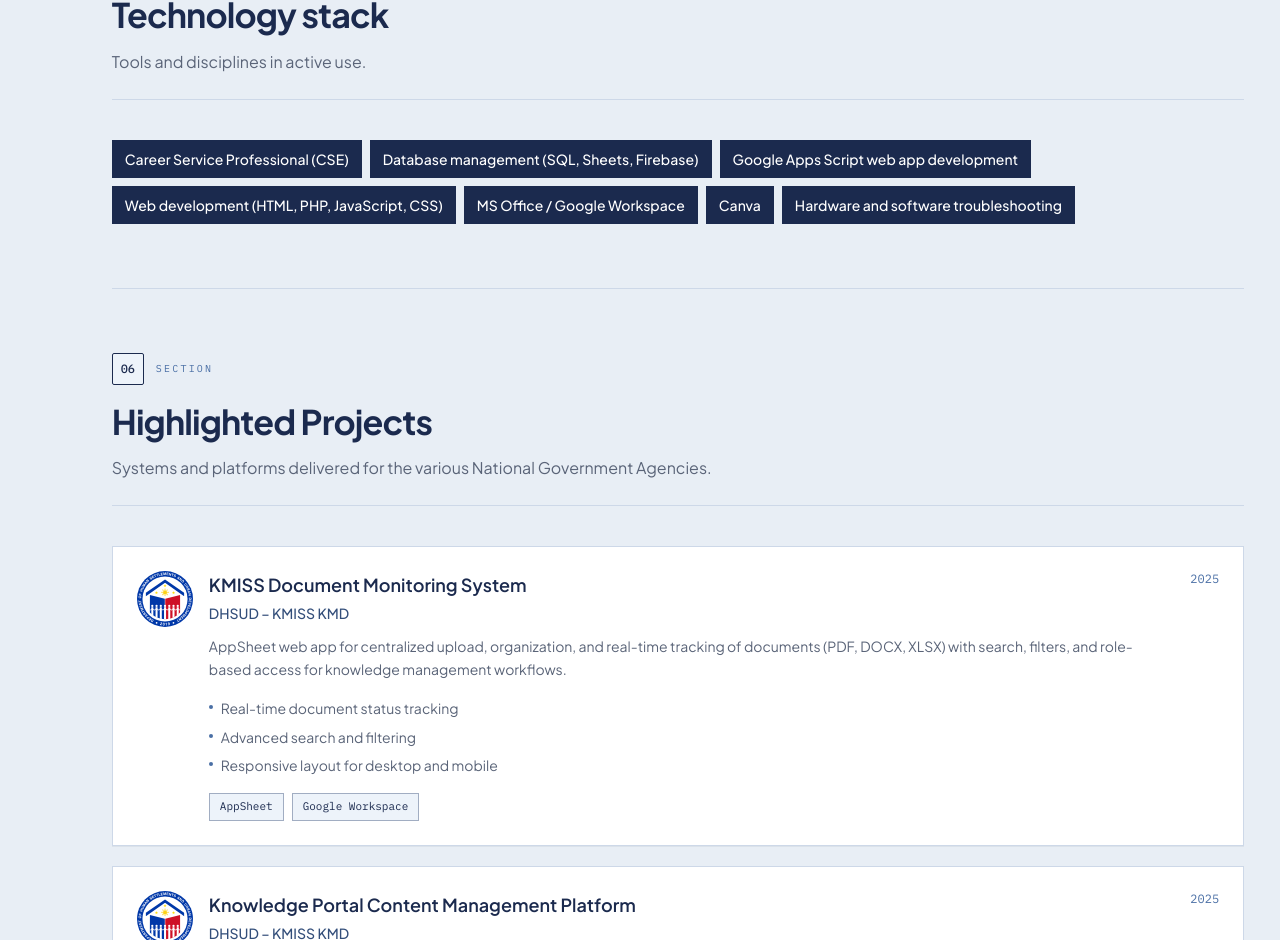
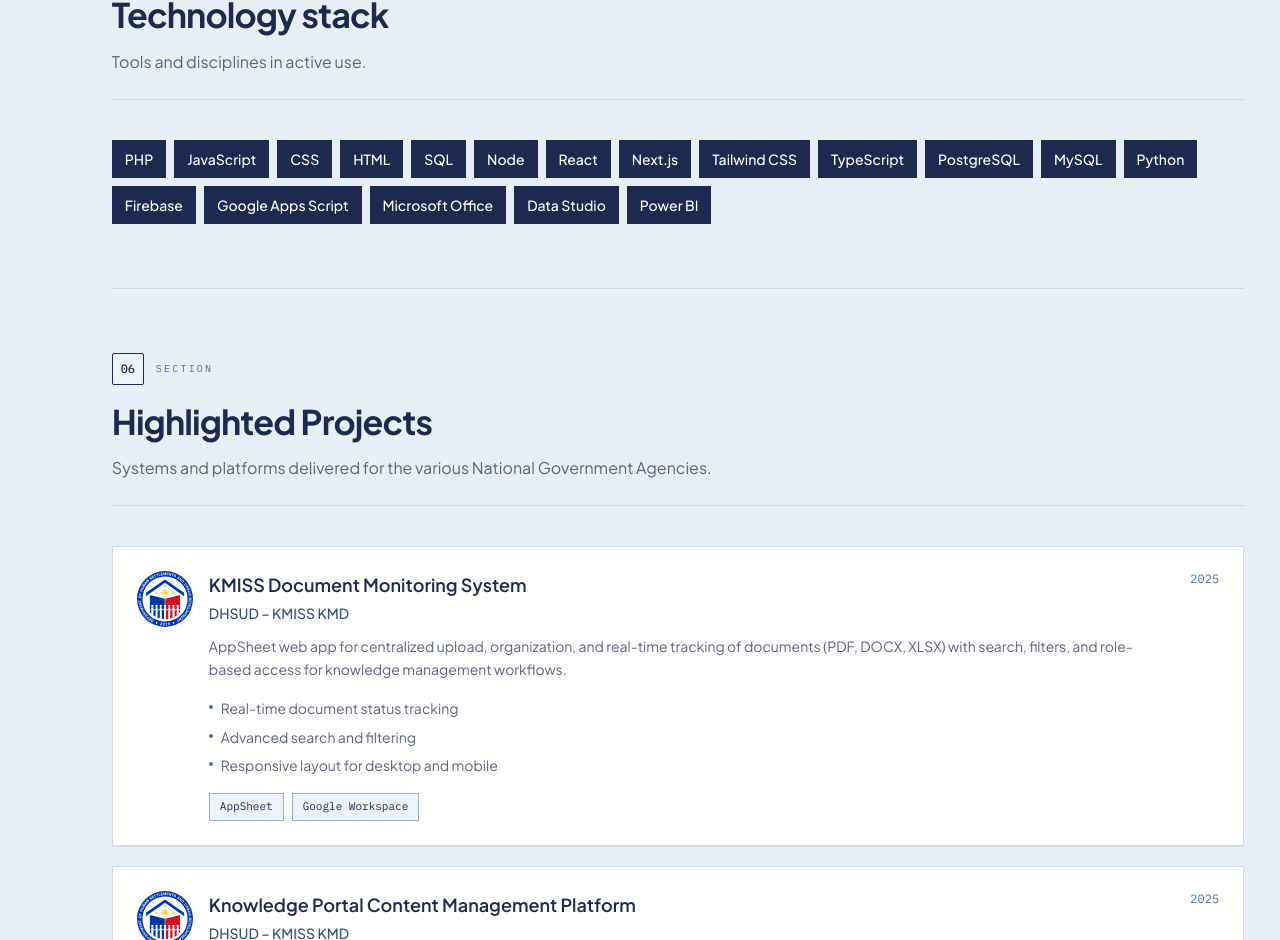
Before and after one commit to josesgpadasas/jepadasas-portfolio, a Next.js app in the folder frontend/: page / in a window 1280 px wide. Shown: the part 3671-4611 px from the top of the page. Built offline with nearby package versions, Linux system fonts and the light colour scheme.

Commit message:
Refresh technology stack competencies in profile data.

```diff
--- a/frontend/src/data/portfolio/profile.ts
+++ b/frontend/src/data/portfolio/profile.ts
@@ -145,13 +145,24 @@ const raw: Omit<PortfolioProfile, 'projects'> = {
     },
   ],
   competencies: compactStrings([
-    'Career Service Professional (CSE)',
-    'Database management (SQL, Sheets, Firebase)',
-    'Google Apps Script web app development',
-    'Web development (HTML, PHP, JavaScript, CSS)',
-    'MS Office / Google Workspace',
-    'Canva',
-    'Hardware and software troubleshooting',
+    'PHP',
+    'JavaScript',
+    'CSS',
+    'HTML',
+    'SQL',
+    'Node',
+    'React',
+    'Next.js',
+    'Tailwind CSS',
+    'TypeScript',
+    'PostgreSQL',
+    'MySQL',
+    'Python',
+    'Firebase',
+    'Google Apps Script',
+    'Microsoft Office',
+    'Data Studio',
+    'Power BI',
   ]),
 };
 
```
